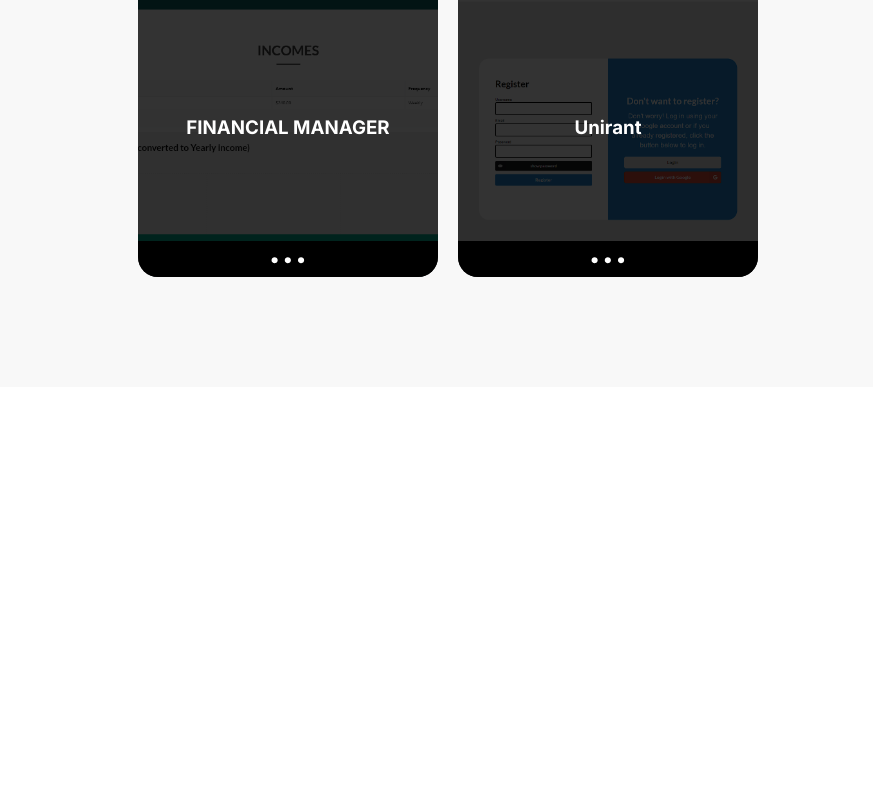
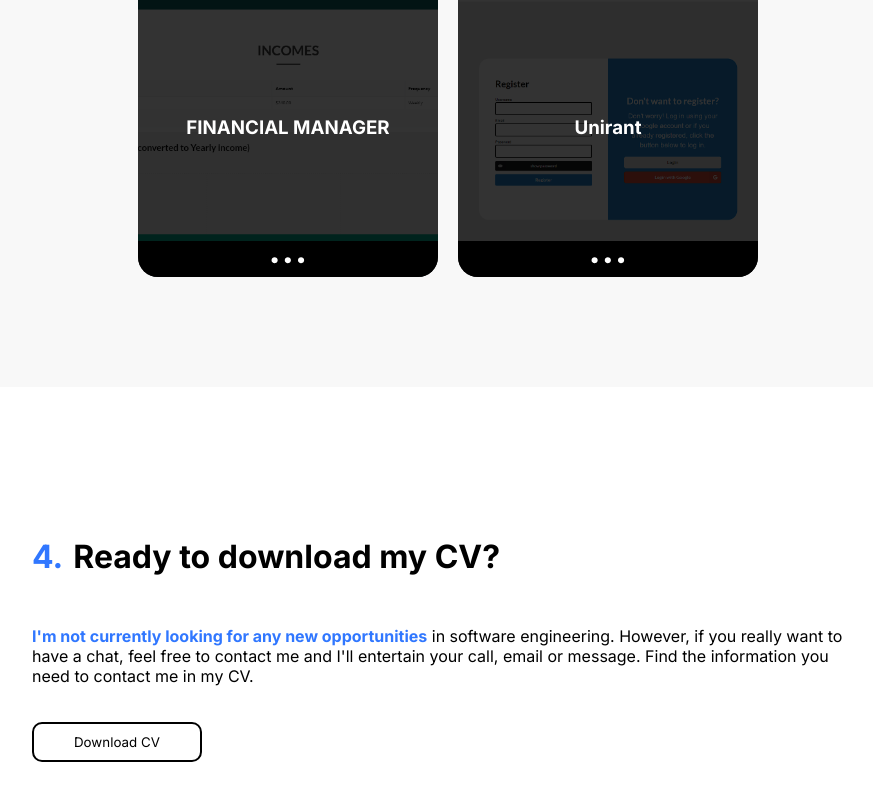
Before and after one commit to christopher-alba/personal-portfolio-v4, a React (Vite) app: page / in a window 1280 px wide. Shown: the part 4901-5701 px from the top of the page, without its empty margins (192-1065 px from the left). Before the commit the page ends 5288 px from the top, so only its background shows below. Built offline with nearby package versions, Linux system fonts and the light colour scheme.

Commit message:
complete contact

```diff
--- /dev/null
+++ b/src/components/Contact/Contact.tsx
@@ -0,0 +1,36 @@
+import React, { FC } from "react";
+import { Emphasise } from "../About/styled";
+import { ButtonSecondary } from "../general/Buttons";
+import { Container } from "../general/Container";
+import Title from "../general/Title";
+import { StyledLink } from "../Landing/styled";
+import { Background } from "./styled";
+
+const Contact: FC = () => {
+  return (
+    <Background>
+      <Container>
+        <Title number={4} text="Ready to download my CV?" />
+        <p>
+          <Emphasise>
+            <strong>I'm not currently looking for any new opportunities</strong>
+          </Emphasise>{" "}
+          in software engineering. However, if you really want to have a chat,
+          feel free to contact me and I'll entertain your call, email or
+          message. Find the information you need to contact me in my CV.
+        </p>
+        <StyledLink
+          to="./cv.pdf"
+          download
+          target="_blank"
+          rel="noreferrer"
+          style={{ textDecoration: "none" }}
+        >
+          <ButtonSecondary tabIndex={-1}>Download CV</ButtonSecondary>
+        </StyledLink>
+      </Container>
+    </Background>
+  );
+};
+
+export default Contact;
--- /dev/null
+++ b/src/components/Contact/index.ts
@@ -0,0 +1,2 @@
+import Contact from "./Contact";
+export default Contact;
--- /dev/null
+++ b/src/components/Contact/styled.ts
@@ -0,0 +1,5 @@
+import styled from "styled-components";
+
+export const Background = styled("div")`
+  margin: 150px 0;
+`;
--- a/src/page/page.tsx
+++ b/src/page/page.tsx
@@ -1,5 +1,6 @@
 import React, { FC } from "react";
 import About from "../components/About";
+import Contact from "../components/Contact";
 import Journey from "../components/Journey";
 import Landing from "../components/Landing";
 import Projects from "../components/Projects";
@@ -11,6 +12,7 @@ const Page: FC = () => {
       <About />
       <Journey />
       <Projects />
+      <Contact />
     </>
   );
 };
```
